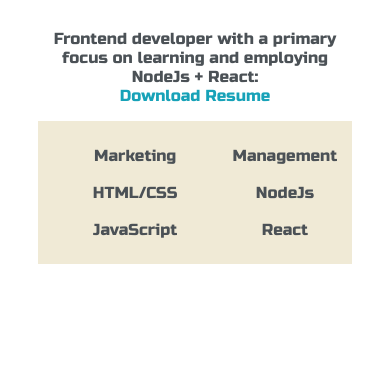
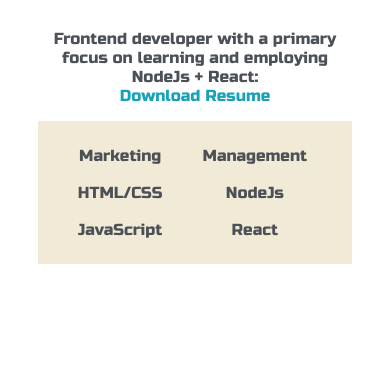
Before and after one commit to Ajdin-create/Ajdin-create.github.io, a plain HTML site: page index.html in a window 390 px wide. Shown: the part 1546-1925 px from the top of the page. Drawn offline with Linux system fonts and the light colour scheme.

Commit message:
finished project

```diff
--- a/default.css
+++ b/default.css
@@ -298,9 +298,10 @@ li{
 
 #skills{
 	display: flex;
-	justify-content: space-evenly;
+	justify-content: space-around;
 	background-color: var(--previewShadow);
 }
+
 
 .social-links{
 	display: grid;
@@ -451,5 +452,10 @@ li{
     .about-wrapper{
         text-align: center;
     }
+    #skills{
+        justify-content: normal;
+
+
+    }
 
 }
```
Also changed, not shown: index.html (+2 -0 lines), post.html (renamed from clock.html).
